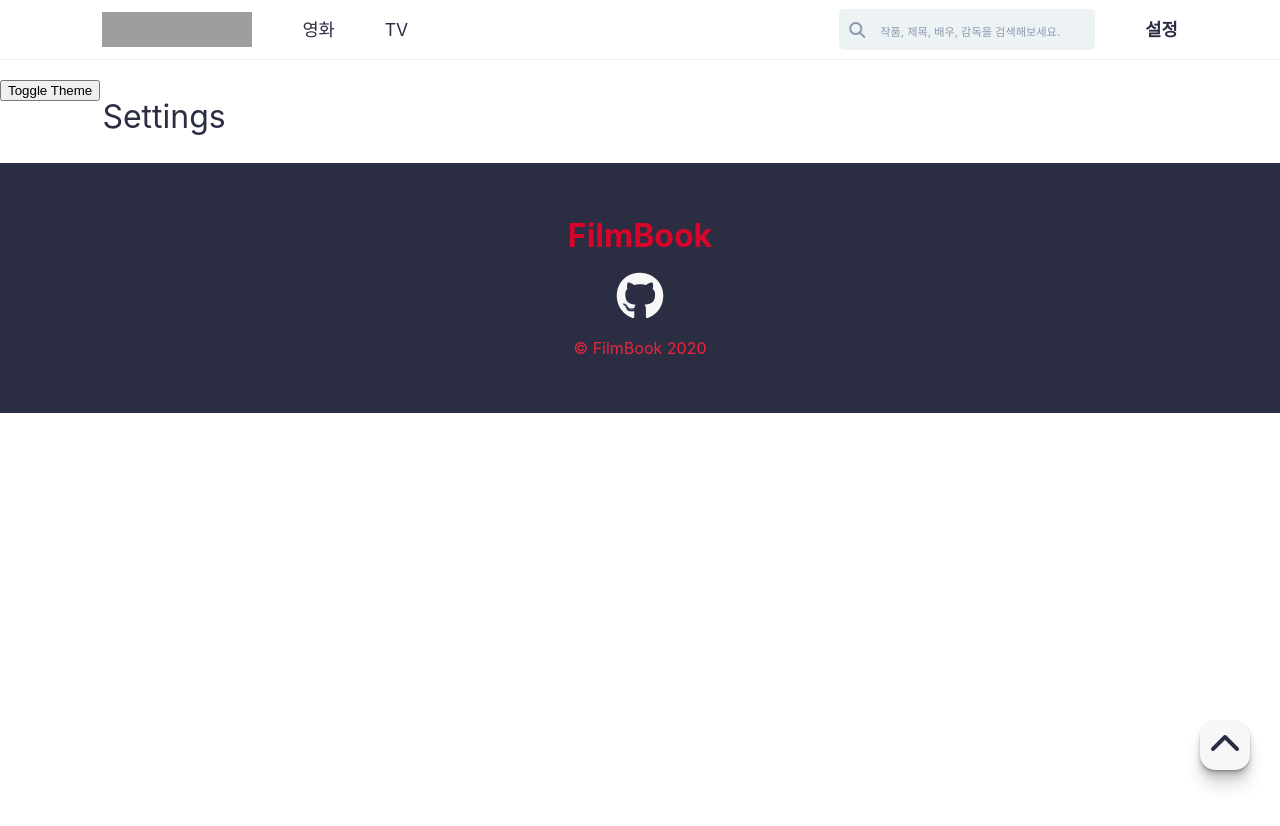
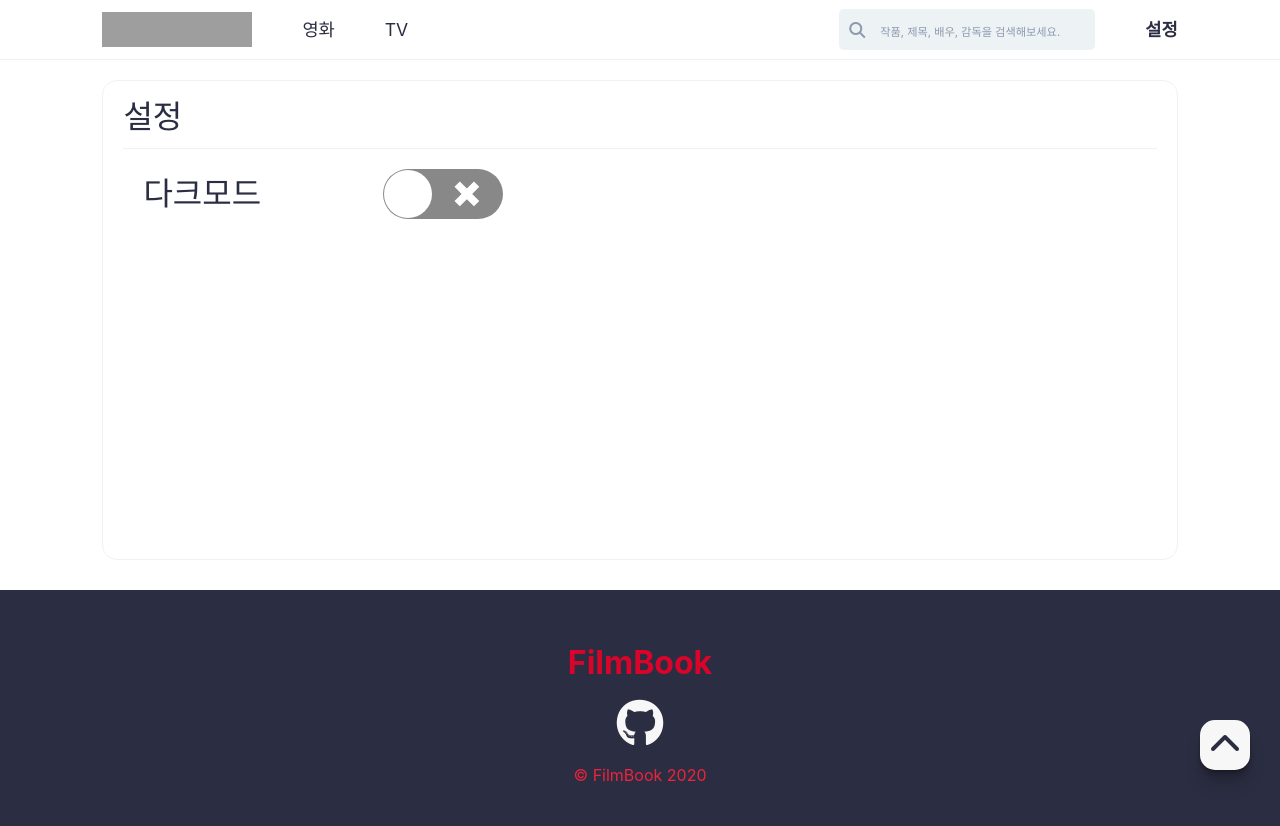
Before and after one commit to RunFridge/film-book, a React (Create React App) app: page /settings in a window 1280 px wide. Shown: the top 826 px of the page. Before the commit the page ends 800 px from the top, so only its background shows below. Built offline with nearby package versions, Linux system fonts and the light colour scheme; no server answers; grey boxes are pictures that could not be loaded; a web font is replaced by a local one.

Commit message:
✨ Add Settings Page

```diff
--- a/src/Components/App.js
+++ b/src/Components/App.js
@@ -2,12 +2,10 @@ import React from "react";
 import GlobalStyle from "../Style/GlobalStyle";
 import Router from "./Router";
 import Footer from "./Footer";
-import ThemeSwitcher from "./ThemeSwitcher";
 
 const App = () => {
   return (
     <>
-      <ThemeSwitcher />
       <GlobalStyle />
       <Router />
       <Footer />
--- a/src/Components/ThemeSwitcher.js
+++ /dev/null
@@ -1,16 +0,0 @@
-import React, { useContext } from "react";
-import { AppContext } from "../Style/AppProvider";
-
-const ThemeSwitcher = () => {
-  const { toggleTheme } = useContext(AppContext);
-  const handleThemeChange = () => {
-    toggleTheme();
-  };
-  return (
-    <div>
-      <button onClick={handleThemeChange}>Toggle Theme</button>
-    </div>
-  );
-};
-
-export default ThemeSwitcher;
--- a/src/Screens/Home.js
+++ b/src/Screens/Home.js
@@ -2,6 +2,7 @@ import React from "react";
 import styled from "styled-components";
 import SliderWrapper from "../Components/Slider/SliderWrapper";
 import { tmdbMoviesApi } from "../api";
+import { Helmet } from "react-helmet";
 
 const ContentTitle = styled.h1`
   margin: 30px 0;
@@ -12,6 +13,9 @@ const ContentTitle = styled.h1`
 const Home = () => {
   return (
     <>
+      <Helmet>
+        <title>Film Book | Movies</title>
+      </Helmet>
       <ContentTitle>인기 상영작</ContentTitle>
       <SliderWrapper api={tmdbMoviesApi.popular} isMovie />
       <ContentTitle>현재 상영작</ContentTitle>
--- a/src/Screens/Settings.js
+++ b/src/Screens/Settings.js
@@ -1,7 +1,66 @@
-import React from "react";
+import React, { useContext } from "react";
+import styled from "styled-components";
+import { Helmet } from "react-helmet";
+import Switch from "react-switch";
+import { AppContext } from "../Style/AppProvider";
+
+const SettingsWrapper = styled.div`
+  height: 60vh;
+  border: 1px solid ${(props) => props.theme.colors.inputBackdrop};
+  border-radius: 15px;
+  padding: 20px;
+`;
+
+const SettingTitle = styled.h1`
+  padding-bottom: 15px;
+  border-bottom: 1px solid ${(props) => props.theme.colors.inputBackdrop};
+`;
+
+const SettingSwitchWrapper = styled.div`
+  display: flex;
+  align-items: center;
+  justify-content: space-between;
+  width: 25rem;
+  padding: 20px;
+`;
+
+const SettingSwitchDesc = styled.h1`
+  word-wrap: nowrap;
+`;
+
+const ThemeSwitcher = () => {
+  const { isDarkMode, toggleTheme } = useContext(AppContext);
+  const handleChange = () => {
+    toggleTheme();
+  };
+
+  return (
+    <SettingSwitchWrapper>
+      <SettingSwitchDesc>다크모드</SettingSwitchDesc>
+      <Switch
+        checked={isDarkMode ? true : false}
+        height={50}
+        width={120}
+        onChange={handleChange}
+      />
+    </SettingSwitchWrapper>
+  );
+};
 
 const Settings = () => {
-  return <h1>Settings</h1>;
+  return (
+    <>
+      <Helmet>
+        <title>Film Book | Settings</title>
+      </Helmet>
+      <SettingsWrapper>
+        <SettingTitle>설정</SettingTitle>
+        <div>
+          <ThemeSwitcher />
+        </div>
+      </SettingsWrapper>
+    </>
+  );
 };
 
 export default Settings;
--- a/src/Screens/Shows.js
+++ b/src/Screens/Shows.js
@@ -2,6 +2,7 @@ import React from "react";
 import styled from "styled-components";
 import SliderWrapper from "../Components/Slider/SliderWrapper";
 import { tmdbTVApi } from "../api";
+import { Helmet } from "react-helmet";
 
 const ContentTitle = styled.h1`
   margin: 30px 0;
@@ -12,6 +13,9 @@ const ContentTitle = styled.h1`
 const Shows = () => {
   return (
     <>
+      <Helmet>
+        <title>Film Book | Shows</title>
+      </Helmet>
       <ContentTitle>인기 상영작</ContentTitle>
       <SliderWrapper api={tmdbTVApi.popular} />
       <ContentTitle>높은 평점작</ContentTitle>
--- a/src/Style/AppProvider.js
+++ b/src/Style/AppProvider.js
@@ -24,8 +24,8 @@ const AppProvider = ({ children }) => {
       }
     });
   };
-
-  const value = { toggleTheme };
+  const isDarkMode = themeMode === "dark" ? true : false;
+  const value = { isDarkMode, toggleTheme };
   const currentTheme = theme[themeMode];
 
   return (
```
Also changed, not shown: 1 other file (tests, documents, lock files or other folders).
